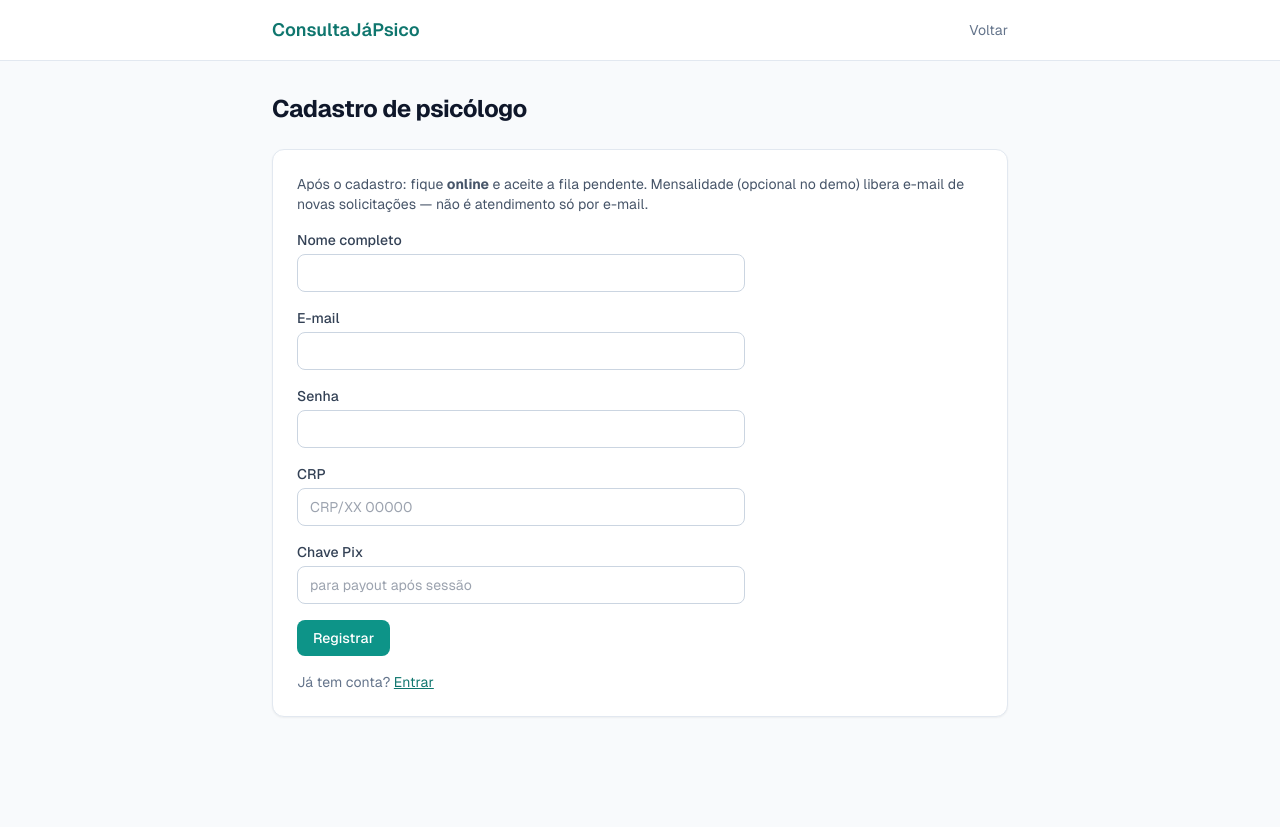
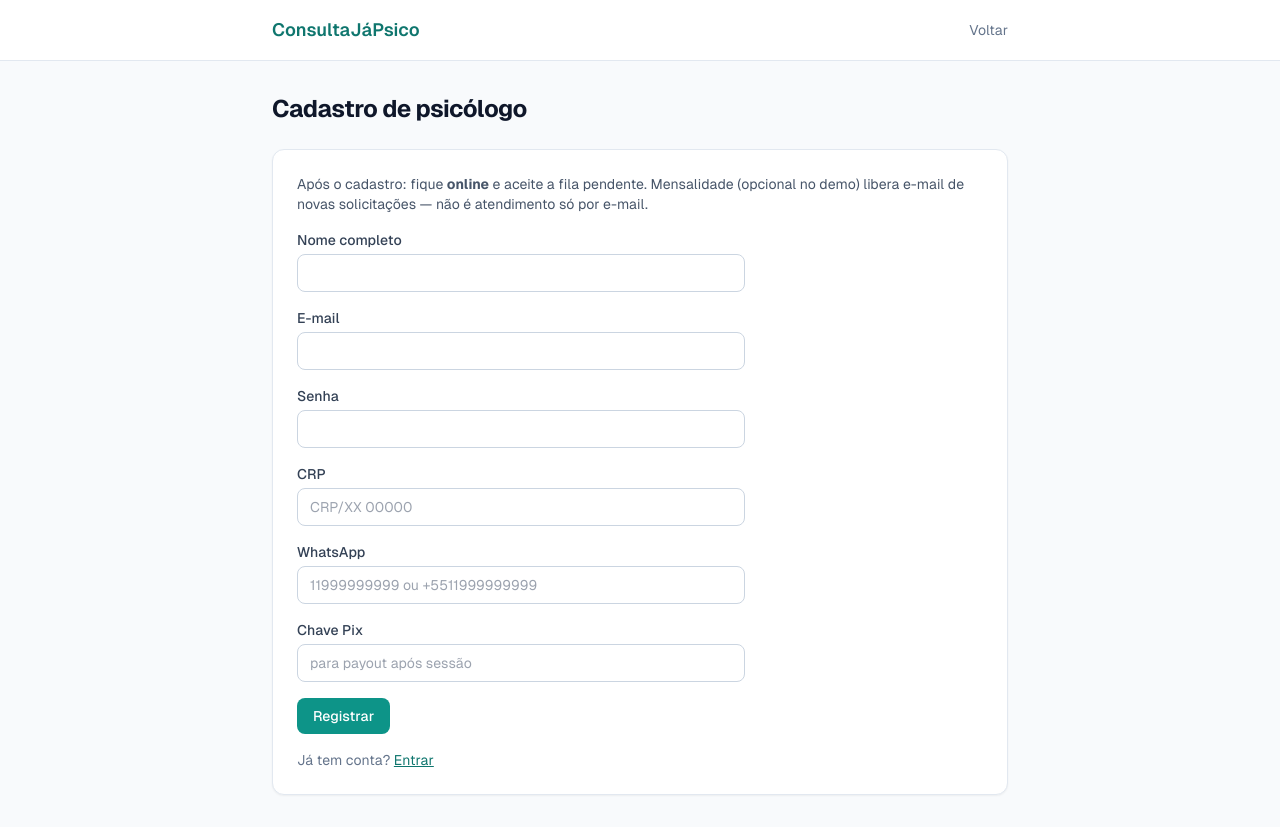
Before and after one commit to pedroteixeiradrv/consultajapsico, a Next.js app: page /psych/register in a window 1280 px wide. Before the commit the page ends 800 px from the top, so only its background shows below. Built offline with nearby package versions, Linux system fonts and the light colour scheme.

Commit message:
feat: prod pack — mensalidade 30d, WhatsApp, admin payouts/ratings

```diff
--- a/app/psych/register/page.tsx
+++ b/app/psych/register/page.tsx
@@ -20,6 +20,12 @@ export default function PsychRegisterPage() {
           <Field label="Senha" name="password" type="password" required />
           <Field label="CRP" name="crp" placeholder="CRP/XX 00000" required />
           <Field
+            label="WhatsApp"
+            name="whatsapp"
+            placeholder="11999999999 ou +5511999999999"
+            required
+          />
+          <Field
             label="Chave Pix"
             name="pixKey"
             placeholder="para payout após sessão"
```
